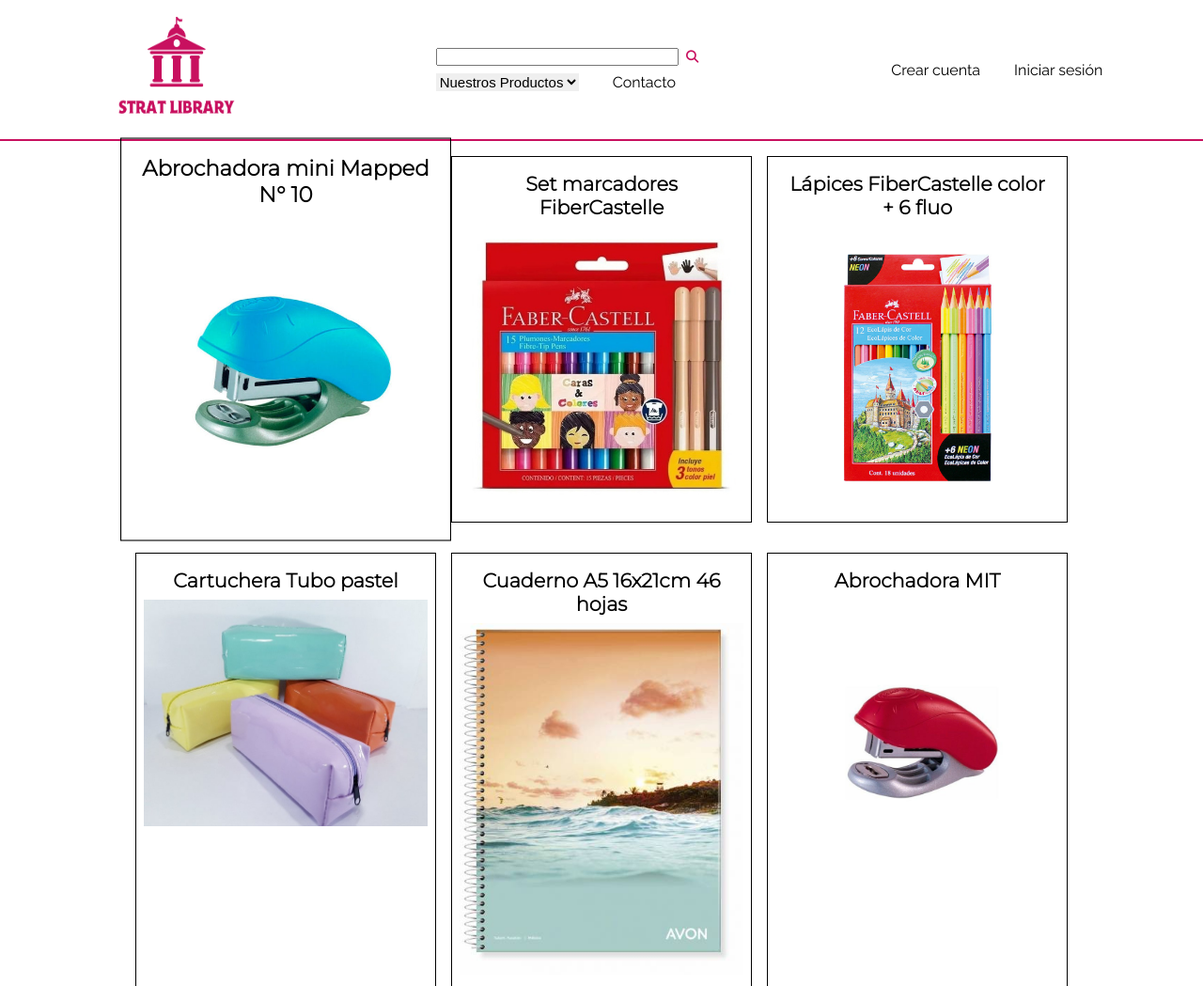
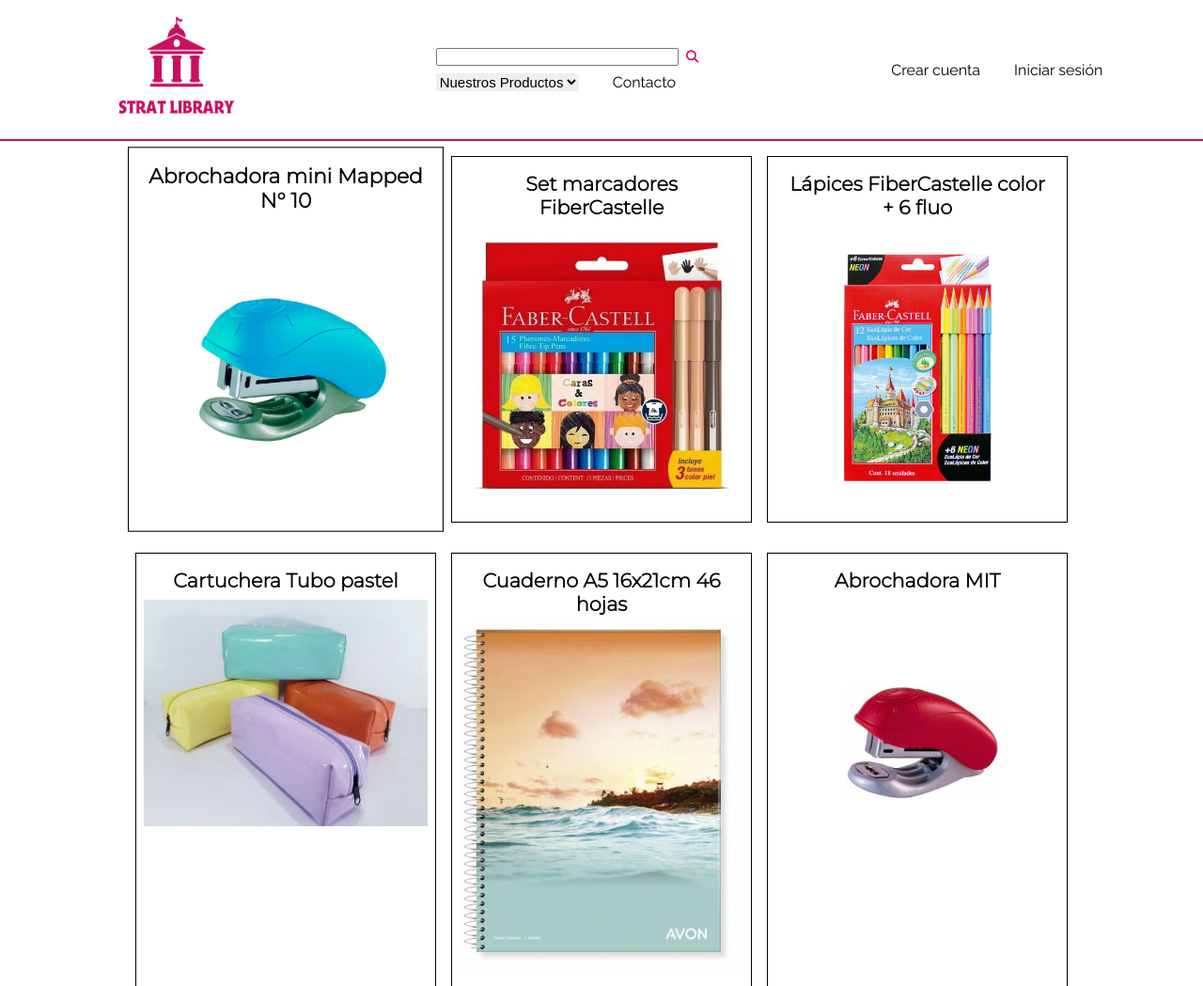
Before and after one commit to Denise-E/Caffeine-Shop, a Node server app: page / in a window 1280 px wide, with the pointer over the restyled element. Shown: the top 1049 px of the page at 94% size. Run offline with Node 20, Linux system fonts and the light colour scheme; some libraries are stand-ins or nearby versions.

Commit message:
Ajustando efecto transformación

```diff
--- a/public/css/main/home.css
+++ b/public/css/main/home.css
@@ -32,7 +32,7 @@
 }
 
 #bottomHome article:hover{
-    transform: scale(1.1,1.1);
+    transform: scale(1.05,1.05);
 }
 
 #bottomHome img{
```
